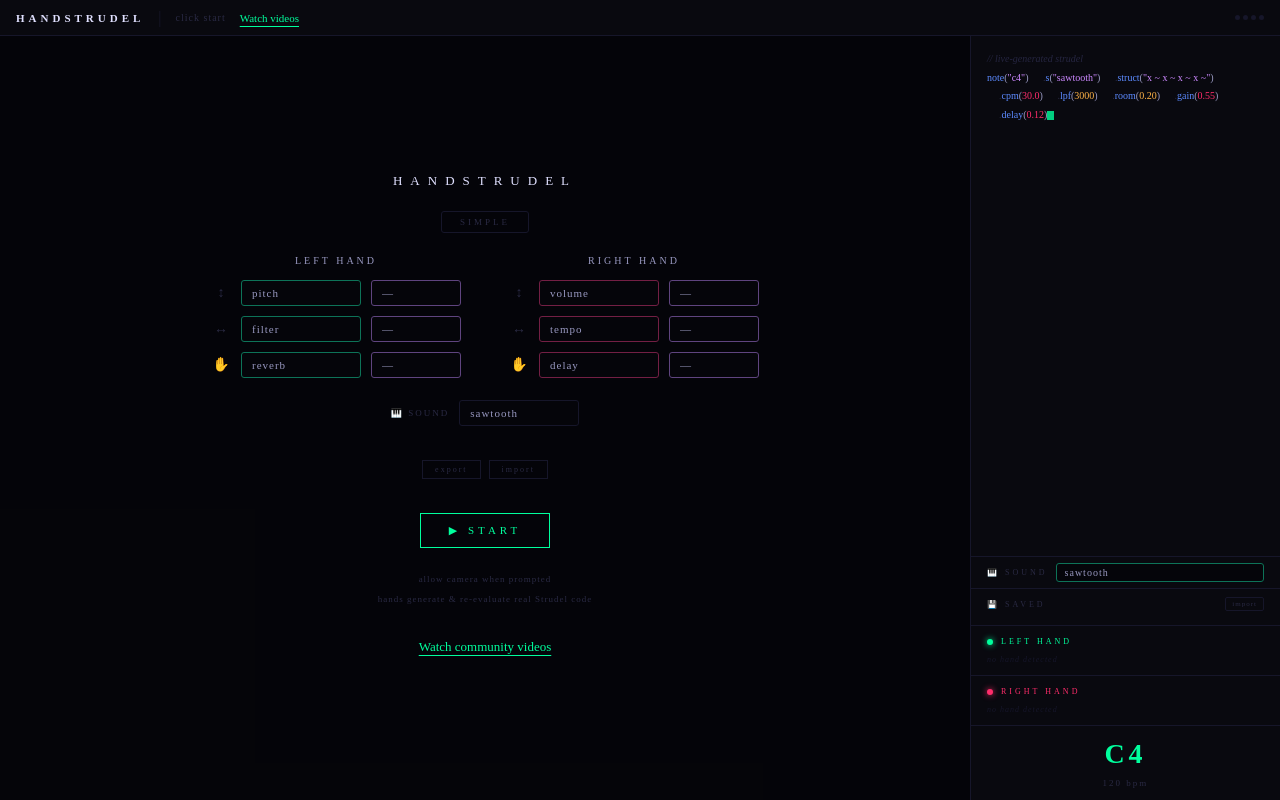
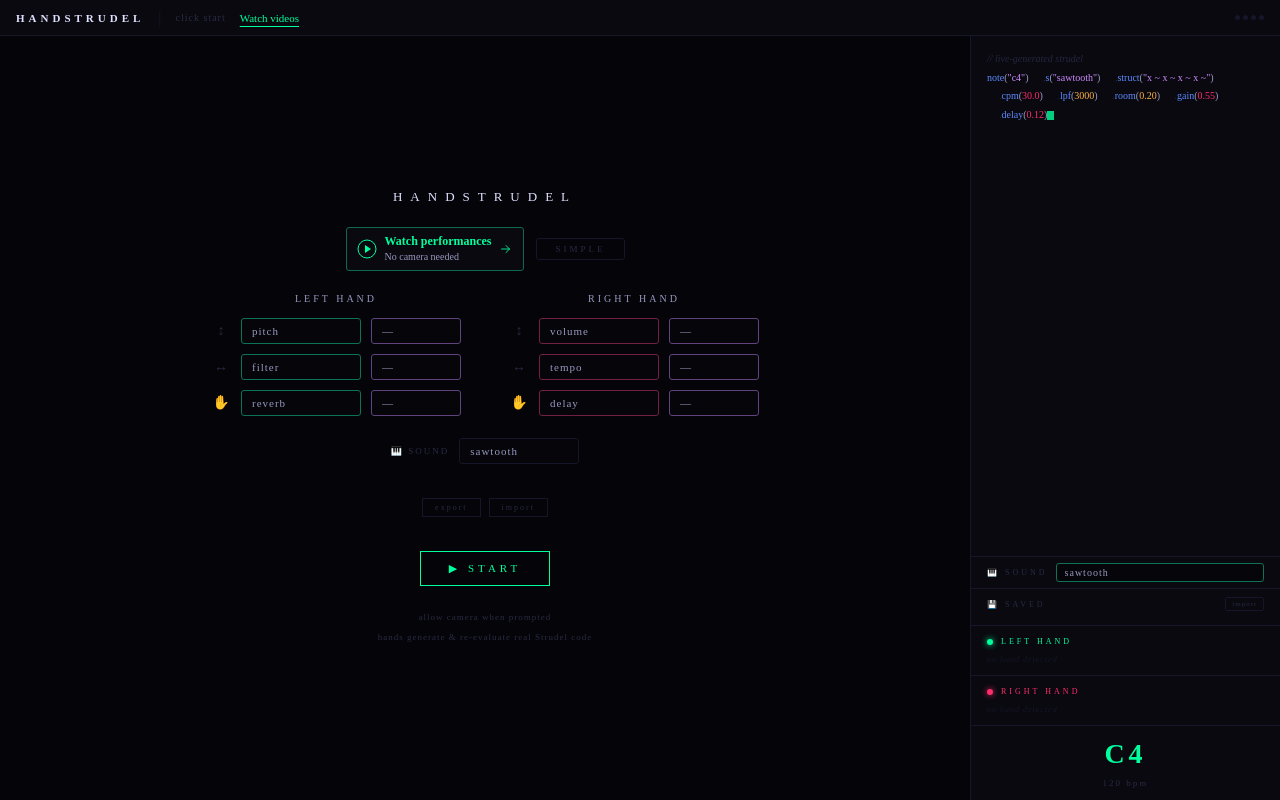
Before and after one commit to khalildh/handstrudel, a Next.js app: page / in a window 1280 px wide. Built offline with nearby package versions, Linux system fonts and the light colour scheme.

Commit message:
Surface public performances on the homepage

```diff
--- a/src/app/globals.css
+++ b/src/app/globals.css
@@ -15,11 +15,6 @@
   font-size: 11px;
   white-space: nowrap;
   text-underline-offset: 4px;
-}
-
-.start-watch-link {
-  font-size: 13px;
-  padding: 8px;
 }
 
 * {
@@ -257,6 +252,57 @@ body {
   letter-spacing: 8px;
   color: var(--bright);
   font-weight: 300;
+}
+
+.start-options {
+  display: flex;
+  flex-wrap: wrap;
+  align-items: center;
+  justify-content: center;
+  gap: 8px 12px;
+  max-width: 100%;
+}
+
+.start-watch-link {
+  display: flex;
+  align-items: center;
+  gap: 8px;
+  min-height: 44px;
+  padding: 6px 10px;
+  border: 1px solid color-mix(in srgb, var(--left) 35%, var(--border));
+  border-radius: 3px;
+  background: var(--panel);
+  color: var(--left);
+  text-decoration: none;
+  line-height: 1.25;
+}
+
+.start-watch-link:hover {
+  background: color-mix(in srgb, var(--left) 9%, var(--panel));
+  border-color: var(--left);
+}
+
+.start-watch-link:focus-visible {
+  outline: 2px solid var(--left);
+  outline-offset: 3px;
+}
+
+.start-watch-link > span {
+  display: grid;
+  gap: 2px;
+}
+
+.start-watch-link strong {
+  font-size: 12px;
+}
+
+.start-watch-link small {
+  color: var(--text);
+  font-size: 10px;
+}
+
+.start-watch-link > svg {
+  flex: none;
 }
 
 #start-btn {
@@ -1249,6 +1295,14 @@ body {
     font-size: 11px;
   }
 
+  .start-options .advanced-toggle {
+    padding-inline: 12px;
+  }
+
+  #start .instrument-row {
+    margin-bottom: 0;
+  }
+
   .preset-btn {
     padding: 8px 14px;
     font-size: 10px;
@@ -1390,6 +1444,10 @@ body {
     font-size: 12px;
     letter-spacing: 4px;
   }
+
+  .start-watch-arrow {
+    display: none;
+  }
 }
 
 /* Mobile landscape: keep camera full but constrain start overlay */
--- a/src/components/StartOverlay.tsx
+++ b/src/components/StartOverlay.tsx
@@ -122,12 +122,24 @@ export default function StartOverlay({ onStart, fading }: StartOverlayProps) {
     <div id="start" style={fading ? { opacity: 0 } : undefined}>
       <h1>HANDSTRUDEL</h1>
 
-      <button
-        className="advanced-toggle"
-        onClick={toggleAdvanced}
-      >
-        {advanced ? "ADVANCED" : "SIMPLE"}
-      </button>
+      <div className="start-options">
+        <Link className="start-watch-link" href="/watch" prefetch={false}>
+          <svg viewBox="0 0 20 20" width="20" height="20" aria-hidden="true">
+            <circle cx="10" cy="10" r="9" fill="none" stroke="currentColor" />
+            <path d="m8 6 6 4-6 4z" fill="currentColor" />
+          </svg>
+          <span>
+            <strong>Watch performances</strong>
+            <small>No camera needed</small>
+          </span>
+          <svg className="start-watch-arrow" viewBox="0 0 16 16" width="14" height="14" aria-hidden="true">
+            <path d="M3 8h9M8 4l4 4-4 4" fill="none" stroke="currentColor" strokeLinecap="round" strokeLinejoin="round" />
+          </svg>
+        </Link>
+        <button className="advanced-toggle" onClick={toggleAdvanced}>
+          {advanced ? "ADVANCED" : "SIMPLE"}
+        </button>
+      </div>
 
       <div className={`config-grid ${advanced ? "config-grid-advanced" : ""}`}>
         {(["left", "right"] as const).map((hand) => (
@@ -208,7 +220,6 @@ export default function StartOverlay({ onStart, fading }: StartOverlayProps) {
         <br />
         hands generate &amp; re-evaluate real Strudel code
       </div>
-      <Link className="watch-site-link start-watch-link" href="/watch">Watch community videos</Link>
     </div>
   );
 }
```
Also changed, not shown: 1 other file (tests, documents, lock files or other folders).
